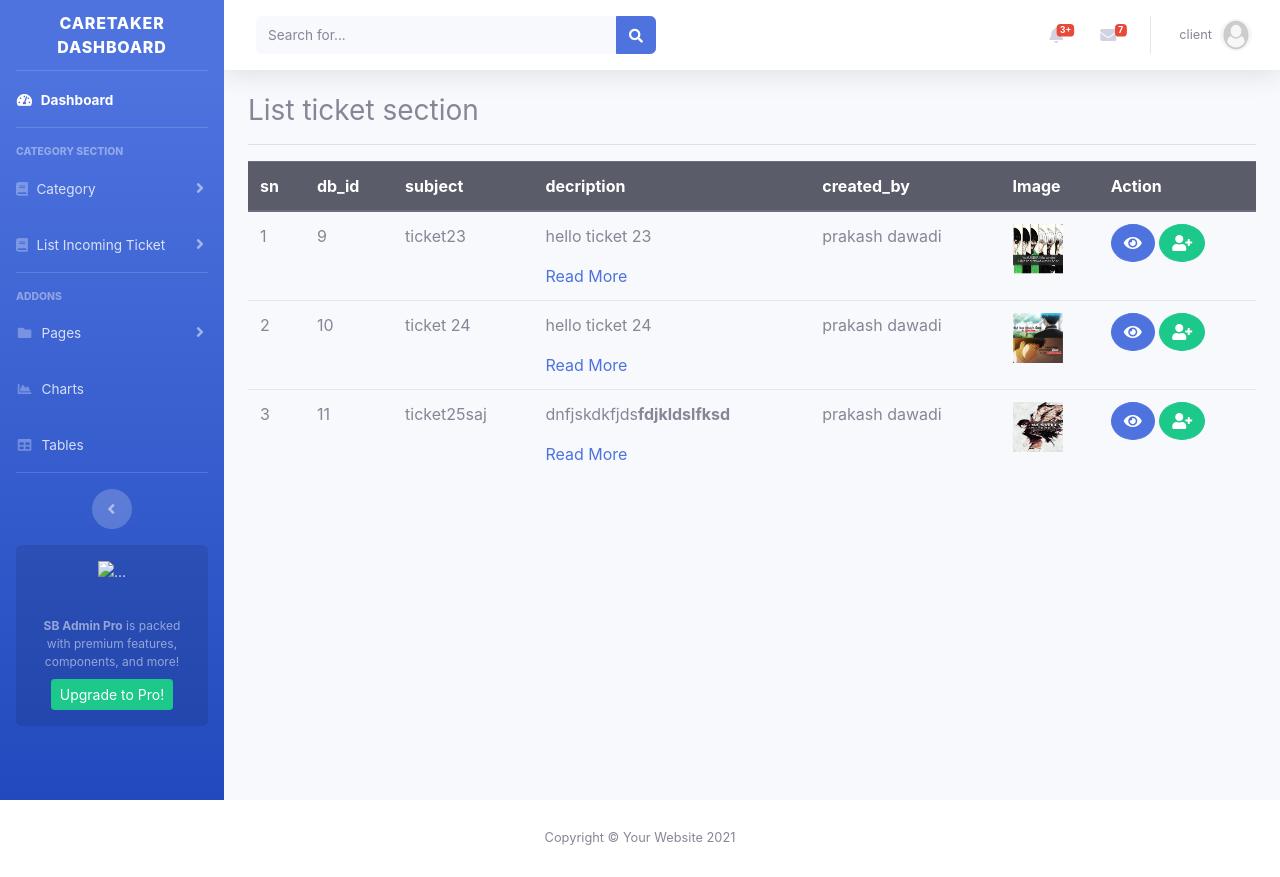
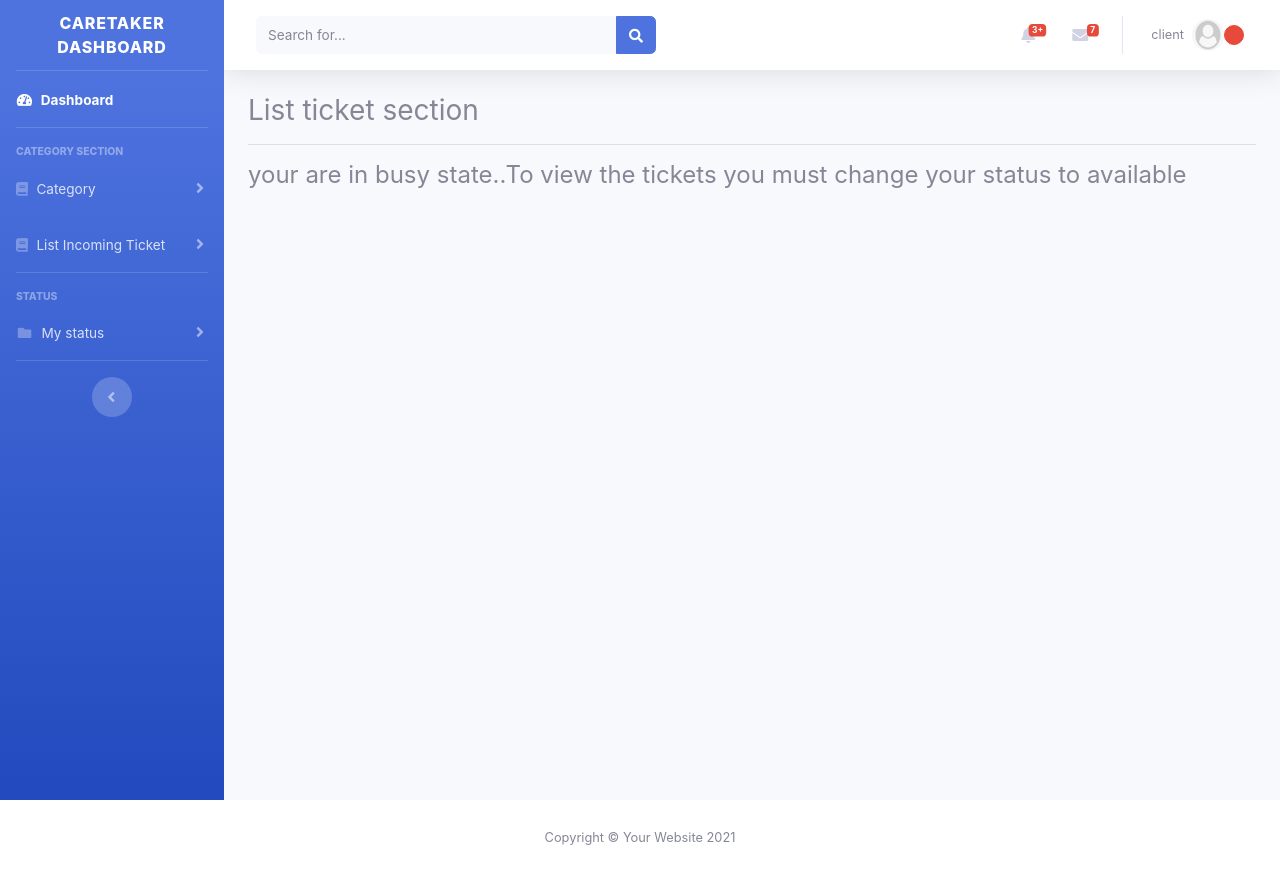
Before and after one commit to Prakashdawadi/Customer-support-system, a Django app: page /user/caretaker/incoming-ticket in a window 1280 px wide. Run offline with Django 3.2, Linux system fonts and the light colour scheme; a user stored in the database is signed in; data comes from the database, SQL or seed files in the repository; both versions use the stored data as it was after the commit; some libraries are stand-ins or nearby versions.

Commit message:
last commit

```diff
--- a/Ticket/models.py
+++ b/Ticket/models.py
@@ -30,6 +30,7 @@ class ticketAssign(models.Model):
     class Meta:
         db_table = 'ticket_assign'
         unique_together = ('ticketId','caretakerId')
+        unique_together =('ticketId','customerId')
 
 class ticketConversation(models.Model):
     ticket_id = models.ForeignKey(Ticket, related_name='convoTicketId',on_delete=models.PROTECT,null=True,blank=True)
--- a/Ticket/views.py
+++ b/Ticket/views.py
@@ -112,16 +112,21 @@ def viewDetails(request,id):
 
 @login_required(login_url='caretakerlogin')
 def incomingTicket(request):
+
+       # to view the incoming ticket the caretaker must be online or available or no busy
+       if request.user.is_Caretaker and request.user.caretaker_status == 'busy':
+           return render(request, 'caretaker/tickets/incoming_tickets.html')
+
        # this is for whether the data exists in ticket assign table or not
-        ticket_exists = ticketAssign.objects.select_related('ticketId').exists()
-        if ticket_exists:
+       ticket_exists = ticketAssign.objects.select_related('ticketId').exists()
+       if ticket_exists:
             incoming_ticket = Ticket.objects.filter(assignStatus=False)
             print(incoming_ticket)
             data = {
             'ticket_info':incoming_ticket
             }
             return render(request, 'caretaker/tickets/incoming_tickets.html',data)
-        else:
+       else:
             ticketList = Ticket.objects.all().filter(status=True).order_by('-id')
             data = {
                 'ticketList': ticketList,
@@ -136,7 +141,11 @@ def ticketAssigns(request):
         ticket_id    =  request.POST['ticket']
         caretaker_id = request.POST['caretaker']
         customer_id  =  request.POST['customer']
-        print(ticket_id)
+        already_assign = ticketAssign.objects.filter(ticketId_id = ticket_id).exists()
+        if already_assign:
+            print(already_assign)
+            messages.add_message(request,messages.ERROR,'this ticket is already been assign by another caretaker')
+            return HttpResponseRedirect(request.META.get('HTTP_REFERER'))
         insert = ticketAssign(ticketId_id=ticket_id,caretakerId_id=caretaker_id,customerId_id = customer_id,  status=True)
         insert.save()
         insertStatus = Ticket.objects.get(id=ticket_id)
--- a/myUser/models.py
+++ b/myUser/models.py
@@ -1,6 +1,6 @@
 from django.db import models
 from django.contrib.auth.models import AbstractBaseUser,BaseUserManager
-#status = (('available','available'),('busy','busy'))
+status = (('available','available'),('busy','busy'))
 
 # Create your models here.
 class UserManager(BaseUserManager):
@@ -32,7 +32,7 @@ class User(AbstractBaseUser):
     address = models.CharField(max_length=30)
     phone_no = models.CharField(max_length=10)
     image = models.ImageField(upload_to='user/',null=True,blank=False)
-    #caretaker_status = models.CharField(max_length=9,choices=status)
+    caretaker_status = models.CharField(max_length=9,choices=status,null=True,blank=True)
     is_customer = models.BooleanField(default=False)
     is_Caretaker = models.BooleanField(default=False)
     is_active = models.BooleanField(default=True)
--- a/myUser/urls.py
+++ b/myUser/urls.py
@@ -17,5 +17,6 @@ urlpatterns= [
     path('caretaker/edit-profile/<int:id>/',views.EditCaretakerProfile,name='caretakerprofiles'),
     path('caretaker/logout',views.caretakerLogout,name='caretakerlogout'),
     path('caretaker/change-password/',views.caretakerChangePassword,name='caretakerchangepassword'),
+    path('caretaker/change-status/',views.changeStatus,name="changestatus"),
 
 ]
--- a/templates/careTaker/dashboard.html
+++ b/templates/careTaker/dashboard.html
@@ -16,4 +16,5 @@
 
             {% endblock %}
         {% block "script" %}
+
         {% endblock %}
--- a/templates/careTaker/includes/dashboardhome.html
+++ b/templates/careTaker/includes/dashboardhome.html
@@ -96,6 +96,7 @@
     </div>
 
     <!-- Bootstrap core JavaScript-->
+
     <script  src="{% static 'js/sm-admin/jquery/jquery.min.js' %}"></script>
     <script src="{% static  'js/sm-admin/bootstrap/js/bootstrap.bundle.min.js' %}"></script>
 
--- a/templates/careTaker/includes/sidebar.html
+++ b/templates/careTaker/includes/sidebar.html
@@ -66,7 +66,7 @@
 
             <!-- Heading -->
             <div class="sidebar-heading">
-                Addons
+                Status
             </div>
 
             <!-- Nav Item - Pages Collapse Menu -->
@@ -74,35 +74,26 @@
                 <a class="nav-link collapsed" href="#" data-toggle="collapse" data-target="#collapsePages"
                     aria-expanded="true" aria-controls="collapsePages">
                     <i class="fas fa-fw fa-folder"></i>
-                    <span>Pages</span>
+                    <span>My status</span>
                 </a>
                 <div id="collapsePages" class="collapse" aria-labelledby="headingPages" data-parent="#accordionSidebar">
                     <div class="bg-white py-2 collapse-inner rounded">
-                        <h6 class="collapse-header">Login Screens:</h6>
-                        <a class="collapse-item" href="login.html">Login</a>
-                        <a class="collapse-item" href="register.html">Register</a>
-                        <a class="collapse-item" href="forgot-password.html">Forgot Password</a>
-                        <div class="collapse-divider"></div>
-                        <h6 class="collapse-header">Other Pages:</h6>
-                        <a class="collapse-item" href="404.html">404 Page</a>
-                        <a class="collapse-item" href="blank.html">Blank Page</a>
+                        <h6 class="collapse-header">status:</h6>
+                        <form method="POST" action ="{% url 'changestatus' %}">
+                            {% csrf_token %}
+
+                        <select name="status" class="form form-control" id="status" onchange="submit()">
+                            <option value="available" {% if request.user.caretaker_status == "available" %} selected='selected' {% endif %}  >Available</option>
+                            <option value="busy" {% if request.user.caretaker_status == "busy" %} selected='selected' {% endif %} >Busy</option>
+                        </select>
+                            </form>
+
+
                     </div>
                 </div>
             </li>
 
-            <!-- Nav Item - Charts -->
-            <li class="nav-item">
-                <a class="nav-link" href="charts.html">
-                    <i class="fas fa-fw fa-chart-area"></i>
-                    <span>Charts</span></a>
-            </li>
 
-            <!-- Nav Item - Tables -->
-            <li class="nav-item">
-                <a class="nav-link" href="tables.html">
-                    <i class="fas fa-fw fa-table"></i>
-                    <span>Tables</span></a>
-            </li>
 
             <!-- Divider -->
             <hr class="sidebar-divider d-none d-md-block">
@@ -112,12 +103,6 @@
                 <button class="rounded-circle border-0" id="sidebarToggle"></button>
             </div>
 
-            <!-- Sidebar Message -->
-            <div class="sidebar-card d-none d-lg-flex">
-                <img class="sidebar-card-illustration mb-2" src="" alt="...">
-                <p class="text-center mb-2"><strong>SB Admin Pro</strong> is packed with premium features, components, and more!</p>
-                <a class="btn btn-success btn-sm" href="https://startbootstrap.com/theme/sb-admin-pro">Upgrade to Pro!</a>
-            </div>
 
         </ul>
         <!-- End of Sidebar -->
--- a/templates/careTaker/includes/topbar.html
+++ b/templates/careTaker/includes/topbar.html
@@ -163,23 +163,35 @@
                                 </a>
                                 <a class="dropdown-item text-center small text-gray-500" href="#">Read More Messages</a>
                             </div>
+
                         </li>
 
                         <div class="topbar-divider d-none d-sm-block"></div>
 
                         <!-- Nav Item - User Information -->
                         <li class="nav-item dropdown no-arrow">
+
+
                             <a class="nav-link dropdown-toggle" href="#" id="userDropdown" role="button"
                                 data-toggle="dropdown" aria-haspopup="true" aria-expanded="false">
                                 <span class="mr-2 d-none d-lg-inline text-gray-600 small">{{user.name}}</span>
+
                                 {% if user.image %}
                                 <img class="img-profile rounded-circle"
                                     src="{{MEDIA_URL}}{{user.image.url}}">
-                                {%  else %}
+                                {% else %}
                                  <img class="img-profile rounded-circle"
                                     src="{% static 'images/default_image.png' %}">
                                 {% endif  %}
+                                {% if request.user.caretaker_status == "available" %}
+                                <span class="mr-2 d-none d-lg-inline text-gray-600 small"><button class="btn btn-sm btn-circle btn-success" style="border-radius:100px;height:20px; width:20px;"></button></span>
+                                {% else %}
+                                <span class="mr-2 d-none d-lg-inline text-gray-600 small"><button class="btn btn-sm btn-circle btn-danger" style="border-radius:100px;height:20px; width:20px;"></button></span>
+                                {%  endif %}
+
+
                             </a>
+
                             <!-- Dropdown - User Information -->
                             <div class="dropdown-menu dropdown-menu-right shadow animated--grow-in"
                                 aria-labelledby="userDropdown">
@@ -192,9 +204,9 @@
                                     <i class="fas fa-key fa-sm fa-fw mr-2 text-gray-400"></i>
                                    change your password
                                 </a>
-                                <a class="dropdown-item" href="#">
+                                <a class="dropdown-item" href="#" id="status">
                                     <i class="fas fa-list fa-sm fa-fw mr-2 text-gray-400"></i>
-                                    Activity Log
+                                    My Status
                                 </a>
                                 <div class="dropdown-divider"></div>
                                 <a class="dropdown-item" href="{% url 'caretakerlogout' %}">
--- a/templates/careTaker/tickets/incoming_tickets.html
+++ b/templates/careTaker/tickets/incoming_tickets.html
@@ -8,6 +8,8 @@
         <h3 id="customerDashboard">List ticket section</h3>
         <hr>
     </div>
+    {% if request.user.caretaker_status == "available" %}
+
     {% if ticketList %}
     <table class="table ">
         <thead class="thead-dark">
@@ -112,6 +114,10 @@
     {% else %}
     <h4>Sorry! you have not issue a ticket yet </h4>
     {% endif %}
+    {% else %}
+    <h4>your are in busy state..To view the tickets you must change your status to available </h4>
+
+    {% endif %}
 
 </div>
 
```
Also changed, not shown: myUser/form.py (+16 -12 lines), myUser/views.py (+23 -4 lines), db.sqlite3, media/ticket/12592221_1680193535569224_1812946853256393535_n.jpg (added), media/ticket/1929916_1029631960429608_1028236628001736018_n.jpg (added), media/ticket/FB_IMG_1453786920394.jpg (added), media/user/DSC_1062_gsuA6E9.JPG (added), myUser/migrations/0006_user_caretaker_status.py (added).
